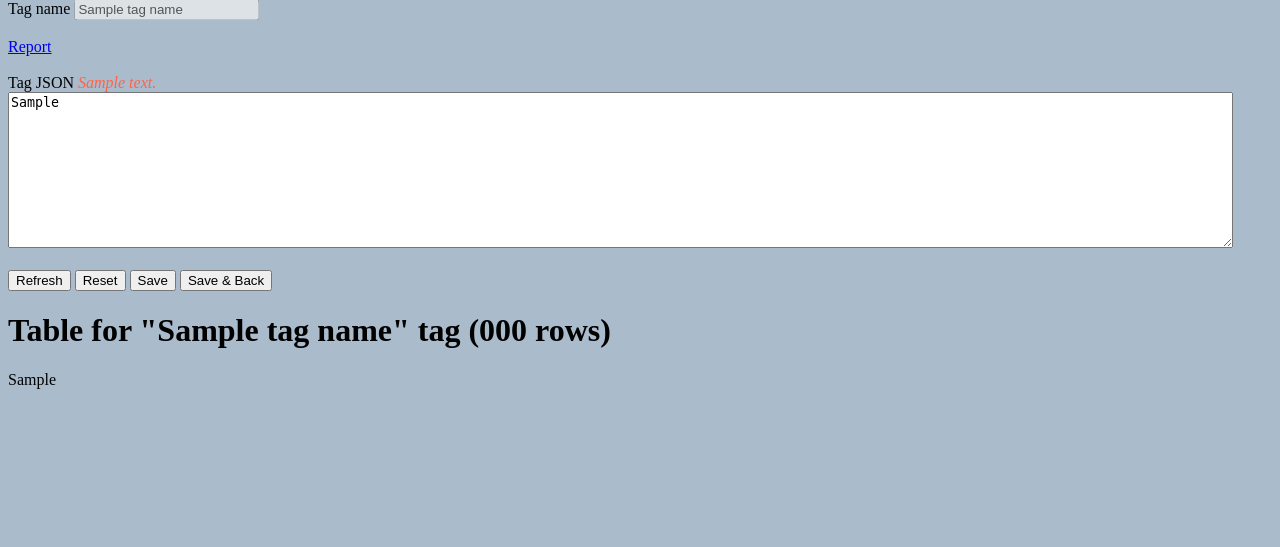
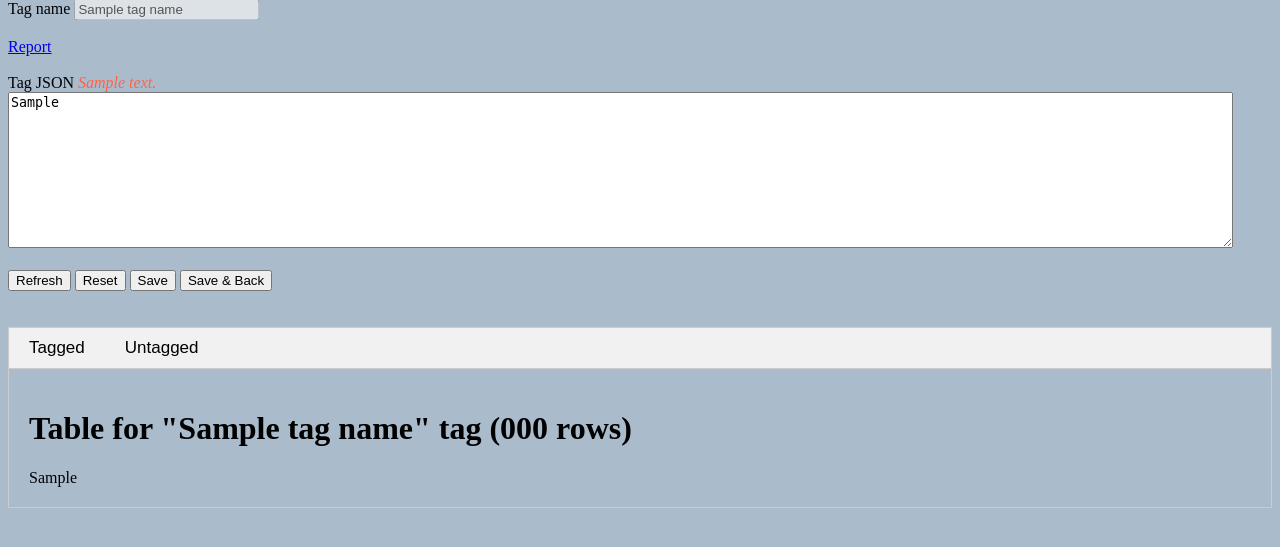
Before and after one commit to jimkon/mecon, a Flask app: template mecon2/blueprints/tags/templates/tag_page.html in a window 1280 px wide. Shown: the part 107-654 px from the top of the page. Run offline with Flask 3, Linux system fonts and the light colour scheme; the template is opened without the code that fills it: most values are stand-ins (such as "Sample title", 1, 10 or a date in 2020); parts of the project's set-up code (start-up, migrations or seed data) failed here and were passed over.

Commit message:
show untagged rows too

```diff
--- a/mecon2/blueprints/tags/tags_bp.py
+++ b/mecon2/blueprints/tags/tags_bp.py
@@ -59,7 +59,8 @@ def render_tag_page(title='Tag page',
         tag = Tag.from_json_string(tag_name, tag_json_str)
         transactions = get_transactions().apply_rule(tag.rule)
         data_df = transactions.dataframe()
-        table_html = None if data_df is None else data_df.to_html()  # TODO add also the other untagged rows
+        tagged_table_html = data_df.to_html()  # TODO add also the other untagged rows
+        untagged_table_html = get_transactions().apply_negated_rule(tag.rule).dataframe().to_html()
         number_of_rows = 0 if data_df is None else len(data_df)
         tag_json_str = _reformat_json_str(tag_json_str)
     except json.decoder.JSONDecodeError as json_error:
--- a/mecon2/blueprints/tags/templates/tag_page.html
+++ b/mecon2/blueprints/tags/templates/tag_page.html
@@ -32,9 +32,83 @@
       {% endif %}
 {#      <a href={{ url_for('main.home') }} ><button>Back</button></a></a>#}
     </form>
-    {% if table_html is not none %}
+
+{#    tabs   #}
+    <br><br>
+    <style>
+    /* Style the tab buttons */
+    .tab {
+      overflow: hidden;
+      background-color: #f1f1f1;
+    }
+
+    /* Style the tab button container */
+    .tab button {
+      background-color: inherit;
+      float: left;
+      border: none;
+      outline: none;
+      cursor: pointer;
+      padding: 10px 20px;
+      transition: 0.3s;
+    }
+
+    /* Change background color of the active tab button */
+    .tab button.active {
+      background-color: #ccc; /* Color for the active tab */
+    }
+
+    /* Style the tab content */
+    .tabcontent {
+      display: none;
+      padding: 20px;
+    }
+    </style>
+
+
+    <div class="tab">
+      <button class="tablinks" onclick="openTab(event, 'Tab1')">Tagged</button>
+      <button class="tablinks" onclick="openTab(event, 'Tab2')">Untagged</button>
+    </div>
+
+    <div id="Tab1" class="tabcontent">
+      {% if tagged_table_html is not none %}
         <h1>Table for "{{ tag_name }}" tag ({{ number_of_rows }} rows)</h1>
-        {{ table_html|safe }}
-    {% endif %}
+        {{ tagged_table_html | safe }}
+      {% endif %}
+    </div>
+
+    <div id="Tab2" class="tabcontent">
+      {% if untagged_table_html is not none %}
+        <h1>Untagged rows</h1>
+        {{ untagged_table_html | safe }}
+      {% endif %}
+    </div>
+
+    <script>
+    function openTab(evt, tabName) {
+      var i, tabcontent, tablinks;
+
+      // Hide all tab content
+      tabcontent = document.getElementsByClassName("tabcontent");
+      for (i = 0; i < tabcontent.length; i++) {
+        tabcontent[i].style.display = "none";
+      }
+
+      // Remove active class from tab buttons
+      tablinks = document.getElementsByClassName("tablinks");
+      for (i = 0; i < tablinks.length; i++) {
+        tablinks[i].className = tablinks[i].className.replace(" active", "");
+      }
+
+      // Show the selected tab content and mark the button as active
+      document.getElementById(tabName).style.display = "block";
+      evt.currentTarget.className += " active";
+    }
+
+    // Open the first tab by default
+    document.getElementById("Tab1").style.display = "block";
+    </script>
+
 
 {% endblock content %}
```
Also changed, not shown: mecon2/datafields.py (+7 -1 lines).
